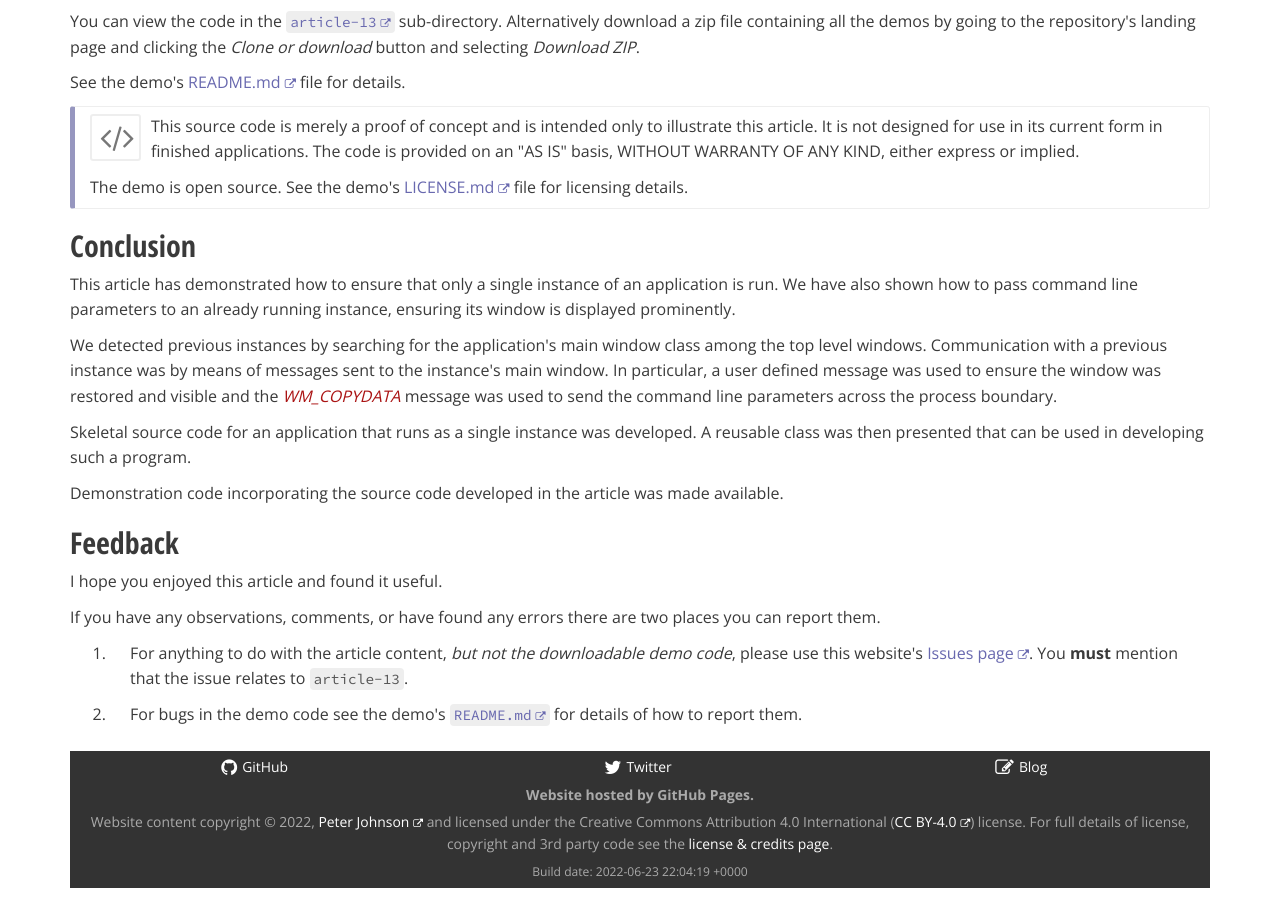
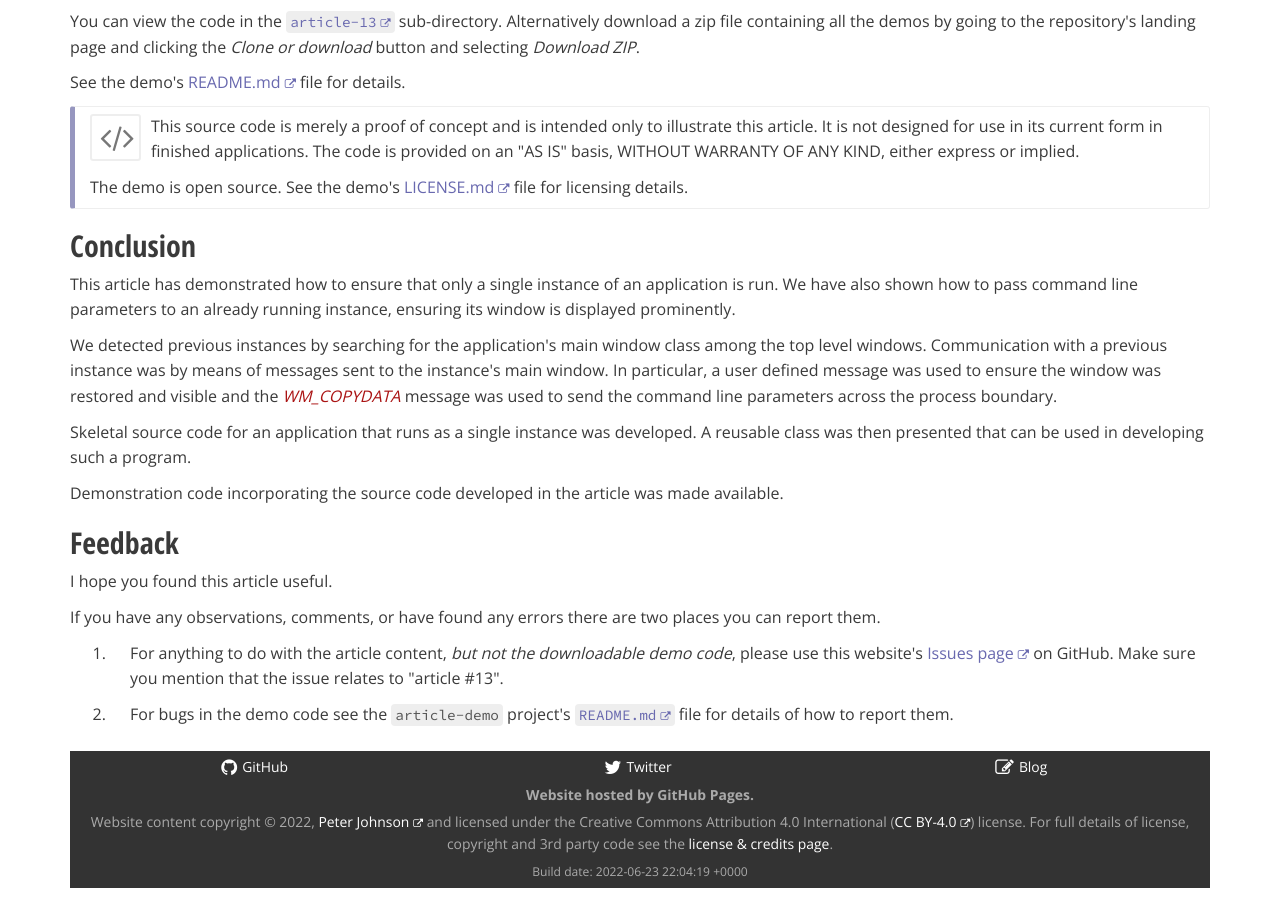
Before and after one commit to delphidabbler/delphidabbler.github.io, a Jekyll site: the page built from _articles/article-13.html, in a window 1280 px wide and 900 px high, scrolled down 15739 px. Built offline with Jekyll 4.4.1, drawn with Linux system fonts in a browser that asks for light colours; nearby versions of some CDN libraries; comment, search, counter and statistics services are not loaded.

Commit message:
Update article-13.html

```diff
--- a/_articles/article-13.html
+++ b/_articles/article-13.html
@@ -1203,18 +1203,18 @@
 
 <section id="feedback">
 
-    <h2>Feedback</h2>
+  <h2>Feedback</h2>
 
-    <p>I hope you enjoyed this article and found it useful.</p>
+  <p>I hope you found this article useful.</p>
 
-    <p>If you have any observations, comments, or have found any errors there are two places you can report them.</p>
+  <p>If you have any observations, comments, or have found any errors there are two places you can report them.</p>
 
-    <ol class="wide">
+  <ol class="wide">
 
-        <li>For anything to do with the article content, <em>but not the downloadable demo code</em>, please use this website's <a href="https://github.com/delphidabbler/delphidabbler.github.io/issues">Issues page</a>. You <strong>must</strong> mention that the issue relates to <code>article-13</code>.</li>
+    <li>For anything to do with the article content, <em>but not the downloadable demo code</em>, please use this website's <a href="https://github.com/delphidabbler/delphidabbler.github.io/issues">Issues page</a> on GitHub. Make sure you mention that the issue relates to &quot;article #13&quot;.</li>
 
-        <li>For bugs in the demo code see the demo's <code><a href="https://github.com/delphidabbler/article-demos/blob/master/README.md#bug-reports">README.md</a></code> for details of how to report them.</li>
+    <li>For bugs in the demo code see the <code>article-demo</code> project's <code><a href="https://github.com/delphidabbler/article-demos/blob/master/README.md#bug-reports">README.md</a></code> file for details of how to report them.</li>
 
-    </ol>
+  </ol>
 
 </section>
```
